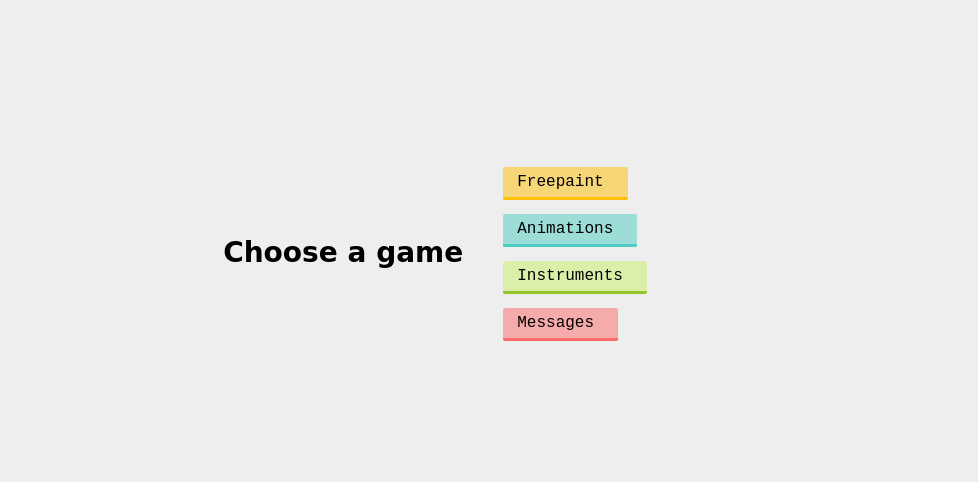
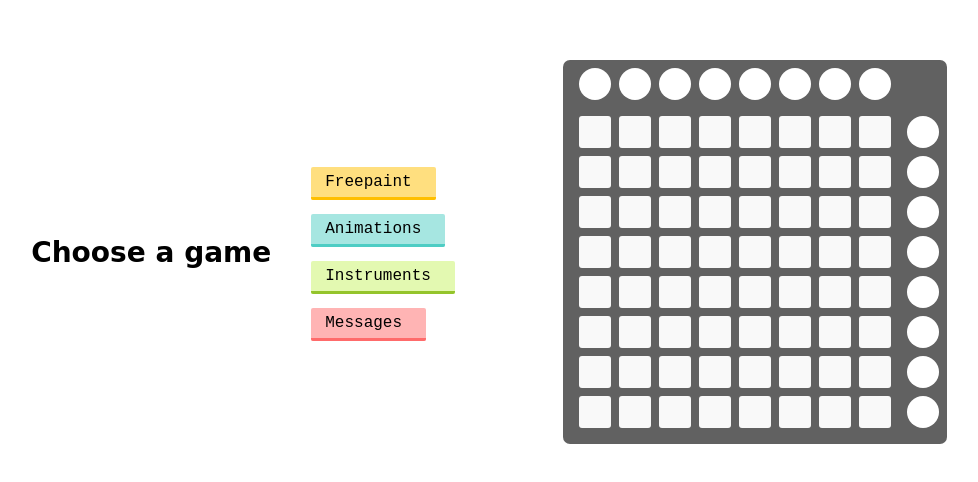
Before and after one commit to hecmocer-pro/launchgames, a website: page front/menu.html in a window 1280 px wide. Shown: the part 148-630 px from the top of the page, without its empty margins (205-1183 px from the left). Drawn offline with Linux system fonts and the light colour scheme; no server answers.

Commit message:
feat(livepreview) - include livepreview in landing

```diff
--- a/front/Styles/Menu.css
+++ b/front/Styles/Menu.css
@@ -5,8 +5,8 @@ a {
 
 .menu {
   min-height: 100vh;
-  width: 100%;
-  background-color: #eee;
+  width: 50%;
+  background-color: #fff;
   display: flex;
   flex-wrap: wrap;
   align-items: center;
--- a/front/Styles/styles.css
+++ b/front/Styles/styles.css
@@ -12,7 +12,7 @@ body {
 
   --freepaint-color-transparency: rgba(255, 191, 0, .5);
   --animations-color-transparency: rgba(78,205,196, .5);
-  --messages-color-transparency: rgba(255,107,107, .5);
+  --messages-color-transparency: rgba(255, 107, 107, 0.5);
   --instruments-color-transparency: rgba(199,244,100, .5);
   --snake-color-transparency: rgba(148,147,254, .5);
   --simon-says-color-transparency: rgba(78,205,196, .5);
@@ -236,3 +236,51 @@ body {
     from {opacity: 100%}
     to {opacity: 0}
 }
+
+
+.view-container {
+  display: flex;
+  justify-content: center;
+  align-items: center;
+  flex-direction: row;
+}
+.launchpadContainer {
+  background-color: #616161;
+  width: 384px;
+  height: 384px;
+  border-radius: 7px;
+}
+.topControls {
+  display: flex;
+  height: 48px;
+  margin-left: 12px;
+  align-items: center;
+}
+.sideControl {
+  background-color: #fff;
+  border-radius: 50%;
+  margin: 4px;
+  width: 32px;
+  height: 32px;
+}
+.mainControls {
+  margin-left: 12px;
+  display: flex;
+  height: 336px;
+  width: 320px;
+}
+.mainControl {
+  width: 32px;
+  height: 32px;
+  margin: 8px 4px;
+  border-radius: 3px;
+  background-color: #f9f9f9;
+}
+.rightControls {
+  margin-left: 8px;
+  margin-top: 4px;
+  display: flex;
+  flex-direction: column;
+  height: 332px;
+  width: 48px;
+}
--- a/front/menu.html
+++ b/front/menu.html
@@ -10,6 +10,7 @@
   </head>
   <body>
 
+    <div class="view-container">
       <div class="menu">
         <h2 class="heading">Choose a game</h2>
         <ul>
@@ -27,6 +28,113 @@
           </li>
         </ul>
       </div>
+      <div class="launchpadContainer">
+        <div class="topControls">
+          <div class="sideControl"></div>
+          <div class="sideControl"></div>
+          <div class="sideControl"></div>
+          <div class="sideControl"></div>
+          <div class="sideControl"></div>
+          <div class="sideControl"></div>
+          <div class="sideControl"></div>
+          <div class="sideControl"></div>
+        </div>
+        <div class="view-container">
+          <div class="mainControls">
+            <div>
+              <div class="mainControl"></div>
+              <div class="mainControl"></div>
+              <div class="mainControl"></div>
+              <div class="mainControl"></div>
+              <div class="mainControl"></div>
+              <div class="mainControl"></div>
+              <div class="mainControl"></div>
+              <div class="mainControl"></div>
+            </div>
+            <div>
+              <div class="mainControl"></div>
+              <div class="mainControl"></div>
+              <div class="mainControl"></div>
+              <div class="mainControl"></div>
+              <div class="mainControl"></div>
+              <div class="mainControl"></div>
+              <div class="mainControl"></div>
+              <div class="mainControl"></div>
+            </div>
+            <div>
+              <div class="mainControl"></div>
+              <div class="mainControl"></div>
+              <div class="mainControl"></div>
+              <div class="mainControl"></div>
+              <div class="mainControl"></div>
+              <div class="mainControl"></div>
+              <div class="mainControl"></div>
+              <div class="mainControl"></div>
+            </div>
+            <div>
+              <div class="mainControl"></div>
+              <div class="mainControl"></div>
+              <div class="mainControl"></div>
+              <div class="mainControl"></div>
+              <div class="mainControl"></div>
+              <div class="mainControl"></div>
+              <div class="mainControl"></div>
+              <div class="mainControl"></div>
+            </div>
+            <div>
+              <div class="mainControl"></div>
+              <div class="mainControl"></div>
+              <div class="mainControl"></div>
+              <div class="mainControl"></div>
+              <div class="mainControl"></div>
+              <div class="mainControl"></div>
+              <div class="mainControl"></div>
+              <div class="mainControl"></div>
+            </div>
+            <div>
+              <div class="mainControl"></div>
+              <div class="mainControl"></div>
+              <div class="mainControl"></div>
+              <div class="mainControl"></div>
+              <div class="mainControl"></div>
+              <div class="mainControl"></div>
+              <div class="mainControl"></div>
+              <div class="mainControl"></div>
+            </div>
+            <div>
+              <div class="mainControl"></div>
+              <div class="mainControl"></div>
+              <div class="mainControl"></div>
+              <div class="mainControl"></div>
+              <div class="mainControl"></div>
+              <div class="mainControl"></div>
+              <div class="mainControl"></div>
+              <div class="mainControl"></div>
+            </div>
+            <div>
+              <div class="mainControl"></div>
+              <div class="mainControl"></div>
+              <div class="mainControl"></div>
+              <div class="mainControl"></div>
+              <div class="mainControl"></div>
+              <div class="mainControl"></div>
+              <div class="mainControl"></div>
+              <div class="mainControl"></div>
+            </div>
+          </div>
+          <div class="rightControls">
+            <div class="sideControl"></div>
+            <div class="sideControl"></div>
+            <div class="sideControl"></div>
+            <div class="sideControl"></div>
+            <div class="sideControl"></div>
+            <div class="sideControl"></div>
+            <div class="sideControl"></div>
+            <div class="sideControl"></div>
+          </div>
+        </div>
+      </div>
+    </div>
     <div id="toastSlot"></div>
 
     <script src="./Scripts/socket-io.min.js"></script>
```
Lines whose indentation alone changed are shown as unchanged.
